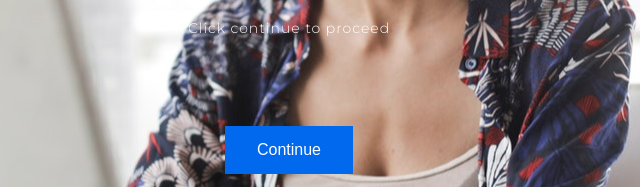
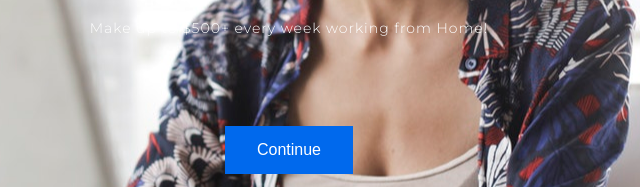
Before and after one commit to healthyatorfiles/zurg, a plain HTML site: page index.html in a window 1280 px wide. Shown: the part 428-615 px from the top of the page, 351-991 px from the left. Drawn offline with Linux system fonts and the light colour scheme.

Commit message:
Update index.html

```diff
--- a/index.html
+++ b/index.html
@@ -46,7 +46,7 @@ input[type=text]:focus, input[type=password]:focus {
                 <div class="intro-block">
 
                   <h1>Take Surveys at HOME and MAKE MONEY</h1>
-                 <p> Click continue to proceed </p>
+                 <p> Make up to $500+ every week working from Home! </p>
 </br>
                <p>  <h4> </h4></p>
 
```
